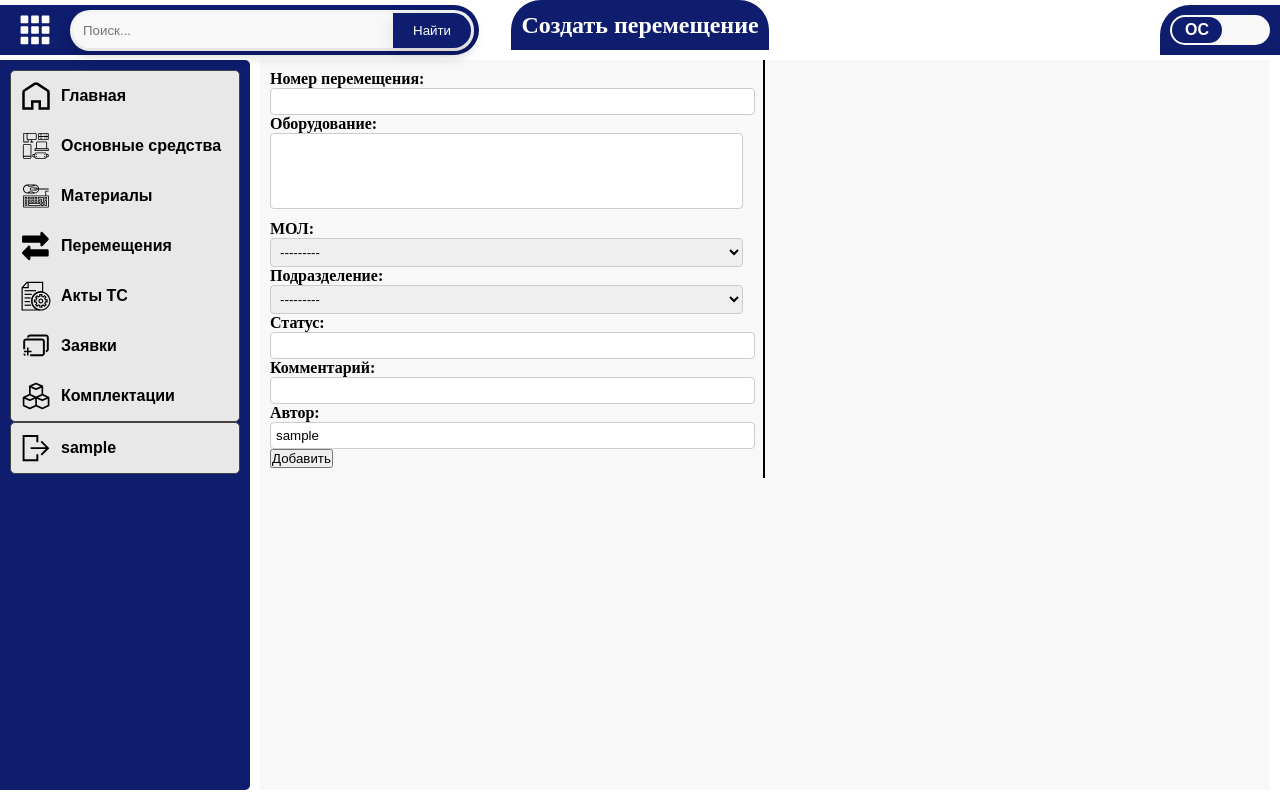
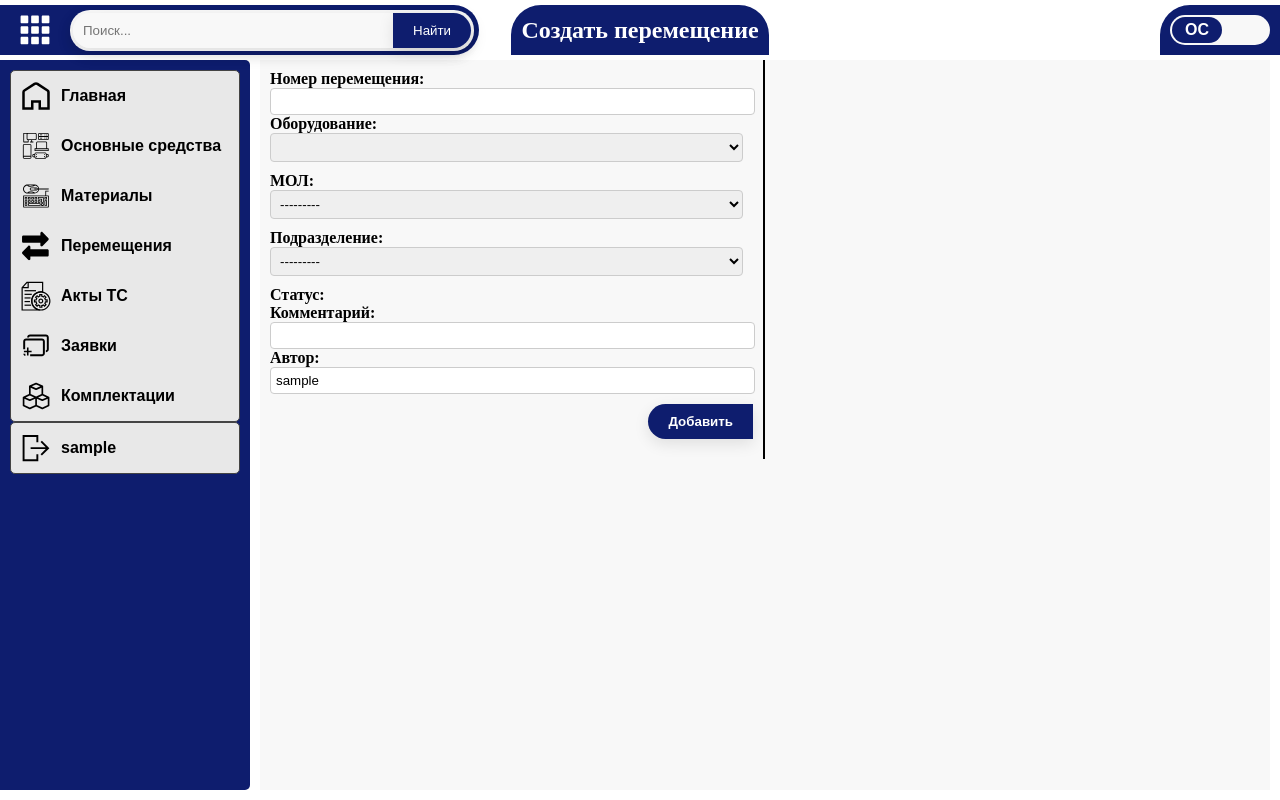
Before and after one commit to nik0208/dbdit, a Django app: page /moves/add_move/ in a window 1280 px wide. Run offline with Django 4.2, Linux system fonts and the light colour scheme; the visitor is signed in with stand-in values (Sample User, id 1); data that the repository does not hold is empty; some libraries are stand-ins or nearby versions.

Commit message:
190720231437

```diff
--- a/moves/forms.py
+++ b/moves/forms.py
@@ -1,5 +1,5 @@
 from django import forms
-from .models import *
+from . import models
 from django_select2.forms import Select2Widget, Select2MultipleWidget
 
 
@@ -15,14 +15,14 @@ class OsMoveForm(forms.ModelForm):
             self.initial['avtor'] = user.get_username()
 
     class Meta:
-        model = OsMove
-        fields = '__all__'
+        model = models.OsMove
+        fields = ['move_num', 'user', 'sklad', 'equipment', 'comment']
         widgets = {
-            "equipment":Select2MultipleWidget(attrs={
-                'class': 'form_field select multi',
-                'id': 'equipment'
-            }),
-
+            "move_num": forms.TextInput(attrs={}),
+            "equipment": Select2Widget(attrs={'class': 'form-field select'}),
+            "sklad": Select2Widget(attrs={'class': 'form-field select'}),
+            "user": Select2Widget(attrs={'class': 'form-field select'}),
+            "comment": forms.TextInput(attrs={}),
         }
 
 
@@ -38,14 +38,13 @@ class TmcMoveForm(forms.ModelForm):
             self.initial['avtor'] = user.get_username()
 
     class Meta:
-        model = TmcMove
-        fields = '__all__'
+        model = models.TmcMove
+        fields = ['move_num', 'sklad', 'user', 'equipment', 'comment', 'qty']
         widgets = {
-            "equipment":Select2MultipleWidget(attrs={
-                'class': 'form_field select multi',
-                'id': 'equipment'
-            }),
-            "qty":forms.NumberInput(attrs={
-                'class': 'form_field num'
-            }),
+            "move_num": forms.TextInput(attrs={}),
+            "equipment": Select2Widget(attrs={'class': 'form-field select'}),
+            "qty": forms.NumberInput(attrs={}),
+            "sklad": Select2Widget(attrs={'class': 'form-field select'}),
+            "user": Select2Widget(attrs={'class': 'form-field select'}),
+            "comment": forms.TextInput(attrs={}),
         }
--- a/moves/templates/moves/add_move.html
+++ b/moves/templates/moves/add_move.html
@@ -27,37 +27,37 @@
 
       {% csrf_token %}
 
-      <div class="form-field string">
+      <div>
         <label>Номер перемещения:</label>
         {{ form.move_num }}
       </div>
 
-      <div class="form-field select">
+      <div>
         <label>Оборудование:</label>
         {{ form.equipment }}
       </div>
 
-      <div class="form-field select">
+      <div>
         <label>МОЛ:</label>
         {{ form.user }}
       </div>
 
-      <div class="form-field text">
+      <div>
         <label>Подразделение:</label>
         {{ form.sklad }}
       </div>
 
-      <div class="form-field text">
+      <div>
         <label>Статус:</label>
         {{ form.status }}
       </div>
 
-      <div class="form-field select">
+      <div>
         <label>Комментарий:</label>
         {{ form.comment }}
       </div>
 
-      <div class="form-field select">
+      <div>
         <label>Автор:</label>
         {{ form.avtor }}
       </div>
@@ -73,42 +73,42 @@
 
       {% csrf_token %}
 
-      <div class="form-field string">
+      <div>
         <label>Номер перемещения:</label>
         {{ form.move_num }}
       </div>
 
-      <div class="form-field select">
+      <div>
         <label>Оборудование:</label>
         {{ form.equipment }}
       </div>
 
-      <div class="form-field">
+      <div>
         <label>Количество:</label>
         {{ form.qty }}
       </div>
 
-      <div class="form-field select">
+      <div>
         <label>МОЛ:</label>
         {{ form.user }}
       </div>
 
-      <div class="form-field text">
+      <div>
         <label>Подразделение:</label>
         {{ form.sklad }}
       </div>
 
-      <div class="form-field text">
+      <div>
         <label>Статус:</label>
         {{ form.status }}
       </div>
 
-      <div class="form-field select">
+      <div>
         <label>Комментарий:</label>
         {{ form.comment }}
       </div>
 
-      <div class="form-field select">
+      <div>
         <label for="id_user">Автор:</label>
         {{ form.avtor }}
       </div>
--- a/static/CSS/base.css
+++ b/static/CSS/base.css
@@ -52,6 +52,7 @@
   color: #fff;
   display: flex;
   position: fixed;
+  margin-top: 5px;
   justify-content: center;
   align-items: center;
   top: 0;
@@ -717,7 +718,7 @@ tbody td.name-column {
   border-radius: 4px;
 }
 
-.form_field {
+.form-field {
   margin-bottom: 10px;
 }
 
@@ -729,7 +730,7 @@ label {
 select,
 input,
 textarea,
-.form_field.user {
+.form-field.user {
   width: calc(100% - 10px);
   padding: 5px;
   border: 1px solid #ccc;
@@ -737,20 +738,21 @@ textarea,
   resize: none;
 }
 
-.form_field.user {
+.form-field.user {
   background-color: #fff;
 }
 
-.form_field.button {
+.form-field.button {
   text-align: right;
 }
 
-.form_field button[type="submit"] {
+.form-field button[type="submit"] {
   padding: 10px 20px;
   background-color: var(--primary-color);
   color: #fff;
   border: none;
   border-radius: 20px 0 0 20px;
+  margin-top: 10px;
   cursor: pointer;
   box-shadow: 0px 5px 15px rgba(0, 0, 0, 0.1);
   font-weight: bold;
```
Also changed, not shown: complectations/forms.py (+5 -18 lines), complectations/templates/complectations/add_complectations.html (+7 -7 lines), complectations/views.py (+1 -12 lines), static/JS/forms_fields.js (+7 -26 lines).
